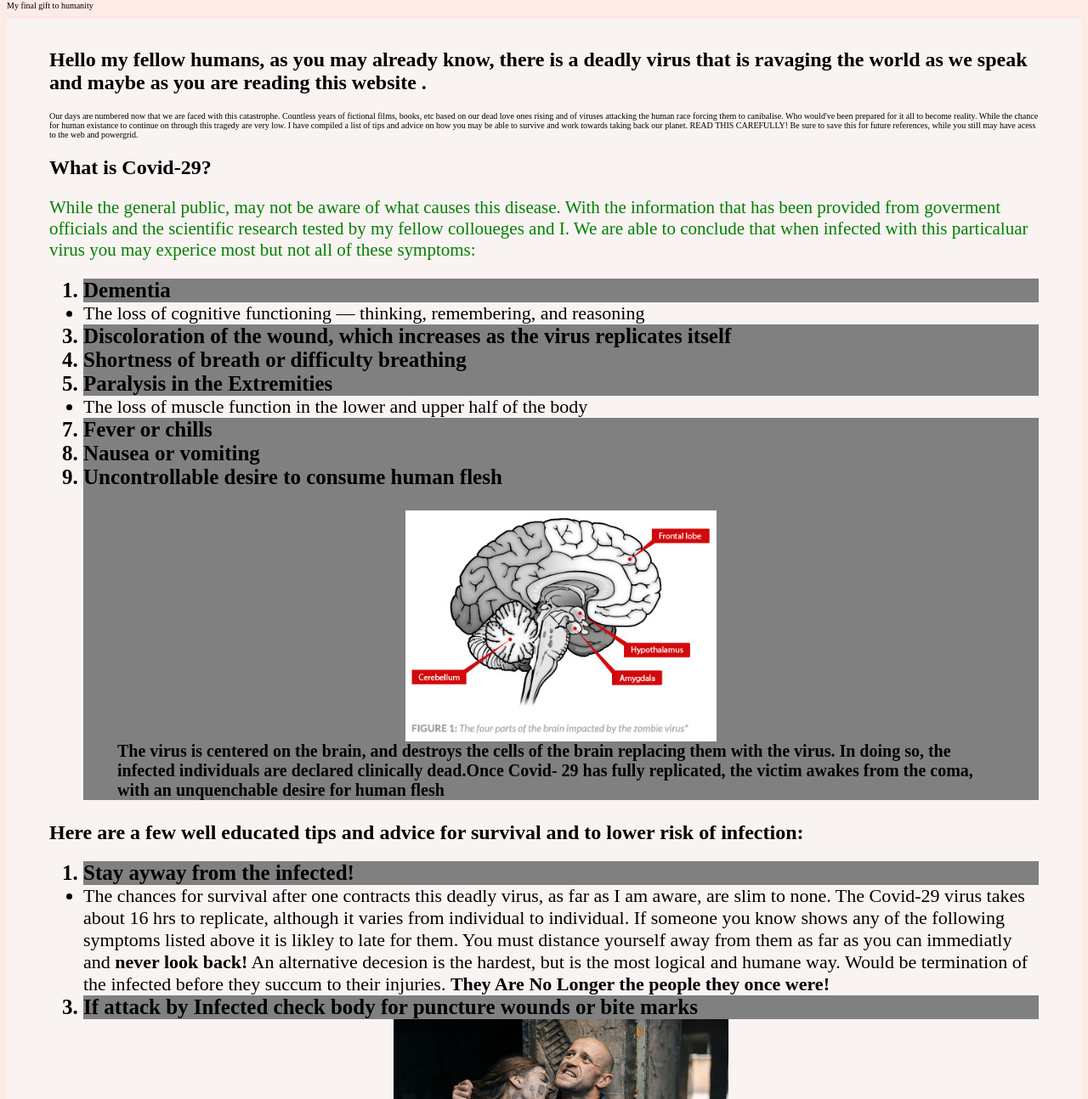
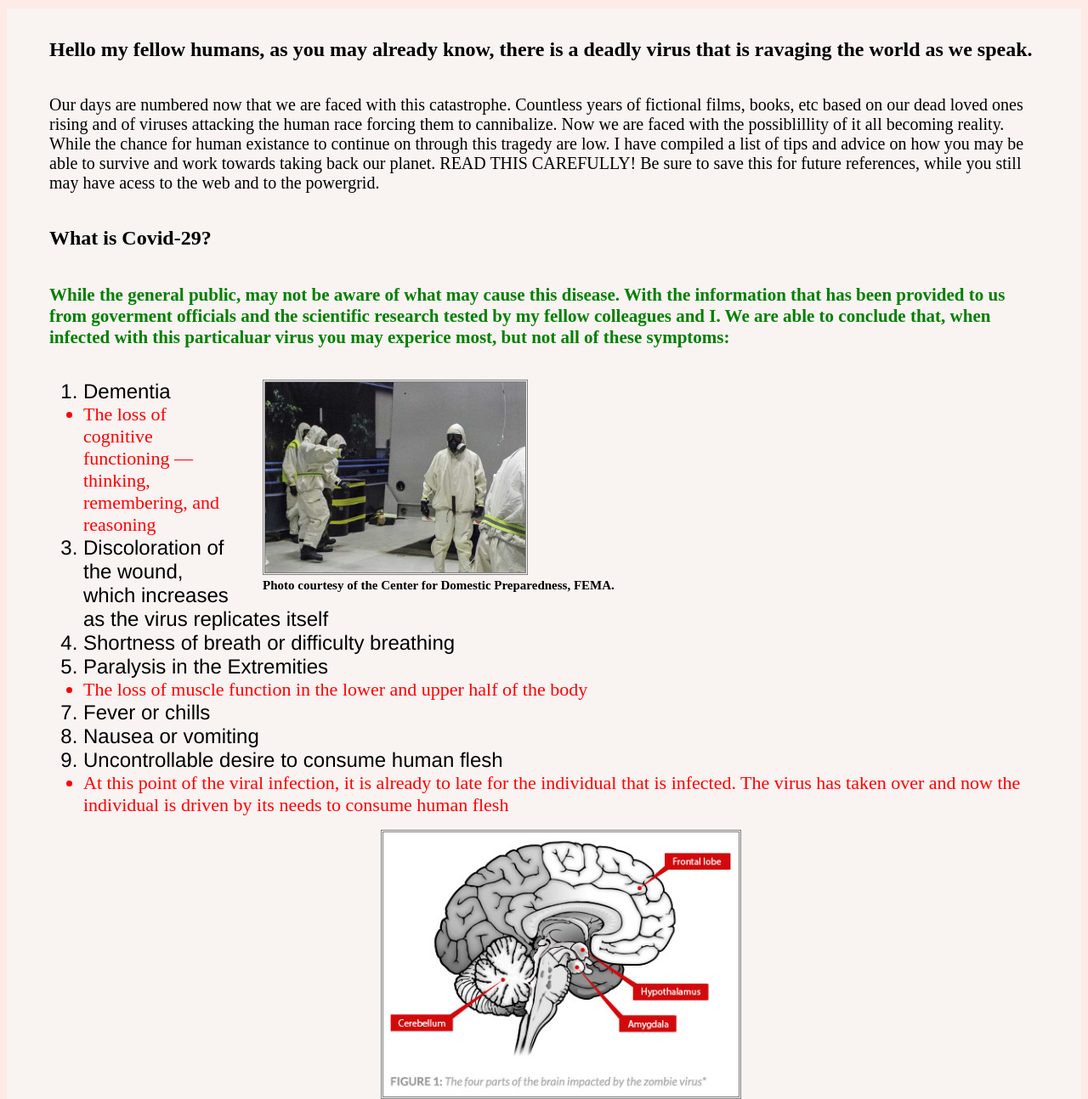
Before and after one commit to St-Louis-Women-March-2022/js-assignment-4-html-me-something-HoneyG4, a website: page index.html in a window 1280 px wide. Shown: the part 171-1465 px from the top of the page at 85% size. Drawn offline with Linux system fonts and the light colour scheme; files whose address does not match are found by name.

Commit message:
Final commit

```diff
--- a/index.html
+++ b/index.html
@@ -9,27 +9,29 @@
       <header>
       <h1 id = "mainHeading">The End of Our Days are Upon Us!
       </h1>
-      <P><strong>READ THIS WEBSITE NOW BEFORE IT IS TO LATE!!!</strong></P>
-      <p>Posted by <b>Anonymous</b></p>
-      <P>My final gift to humanity</P>
-   </header>
- </article>
+      <P style = "color:red";><strong>READ THIS WEBSITE NOW BEFORE IT IS TO LATE!!!</strong></P>
+ </header>
 
    <div id = "main-body">
-      <article>
+
          <section>
-   <h2 id = descripton> Hello my fellow humans, as you may already know, there is a deadly virus that is ravaging the world as we speak and maybe as you are reading this website .
-   </h1>
-   <P >
-      Our days are numbered now that we are faced with this catastrophe. Countless years of fictional films, books, etc based on our dead love ones rising and of viruses attacking the human race forcing them to canibalise. Who would've been prepared for it all to become reality.
-      While the chance for human existance to continue on through this tragedy are very low. I have compiled a list of tips and advice on how you may be able to survive and work towards taking back our planet. READ THIS CAREFULLY! Be sure to save this for future references, while you still may have acess to the web and powergrid.
+   <h2> Hello my fellow humans, as you may already know, there is a deadly virus that is ravaging the world as we speak.
+   </h2>
+   <P>
+      Our days are numbered now that we are faced with this catastrophe. Countless years of fictional films, books, etc based on our dead loved ones rising and of viruses attacking the human race forcing them to cannibalize. Now we are faced with the possiblillity of it all becoming reality.
+      While the chance for human existance to continue on through this tragedy are low. I have compiled a list of tips and advice on how you may be able to survive and work towards taking back our planet. READ THIS CAREFULLY! Be sure to save this for future references, while you still may have acess to the web and to the powergrid.
    </P>
    </section>
-</article>
    <section>
       <h2> What is Covid-29?</h2>
-      <p id="testP" class="funParagraph"> While the general public, may not be aware of what causes this disease.
-       With the information that has been provided from goverment officials and the scientific research tested by my fellow colloueges and I. We are able to conclude that when infected with this particaluar virus you may experice most but not all of these symptoms: </p>
+      <p id="testP" class="funParagraph"> While the general public, may not be aware of what may cause this disease.
+       With the information that has been provided to us from goverment officials and the scientific research tested by my fellow colleagues and I. We are able to conclude that, when infected with this particaluar virus you may experice most, but not all of these symptoms: </p>
+       <figure class="figure">
+         <img src ="images/hazmat-suits.jpg" class="img">
+         <figcaption> Photo courtesy of the Center for Domestic Preparedness, FEMA.</figcaption>
+         </figure>
+      </section>
+         <section>
        <ol>
          <li class = "a"> Dementia </li>
          <li class = "b">
@@ -39,12 +41,12 @@
          <li class = "a">Shortness of breath or difficulty breathing</li>
          <li class = "a"> Paralysis in the Extremities</li>
          <li class = "b">The loss of muscle function in the lower and upper half of the body </li>
-
          <li class = "a">Fever or chills</li>
          <li class = "a">Nausea or vomiting</li>
-         <li class = "a">Uncontrollable desire to consume human flesh
+         <li class = "a">Uncontrollable desire to consume human flesh</li>
+         <li class = "b">At this point of the viral infection, it is already to late for the individual that is infected. The virus has taken over and now the individual is driven by its needs to consume human flesh</li>
        <figure>
-         <img src="C:\Users\guess1\OneDrive\html-me-something\js-assignment-4-html-me-something-HoneyG4\images\zombies brain.jpg">
+         <img src="images/zombies brain.jpg">
          <figcaption> The virus is centered on the brain, and destroys the cells of the brain replacing them with the virus. In doing so, the infected individuals are declared clinically dead.Once Covid- 29 has fully replicated, the victim awakes from the coma, with an unquenchable desire for human flesh</figcaption>
       </figure>
        </ol>
@@ -54,26 +56,36 @@
             Here are a few well educated tips and advice for survival and to lower risk of infection:
          </h2>
          <ol>
-            <li class = "a"> Stay ayway from the infected! </li>
-           <Li class="b">The chances for survival after one contracts this deadly virus, as far as I am aware, are slim to none. The Covid-29 virus takes about 16 hrs to replicate, although it varies from individual to individual. If someone you know shows any of the following symptoms listed above it is likley to late for them. You must distance yourself away from them as far as you can immediatly and <b>never look back!</b>
-            An alternative decesion is the hardest, but is the most logical and humane way. Would be termination of the infected before they succum to their injuries. <b>They Are No Longer the people they once were!</b>
+            <li class ="a"> Stay ayway from the infected! </li>
+           <li class="b">The chances for survival after one contracts this deadly virus, as far as I am aware, are slim to none. The Covid-29 virus takes about 16 hrs to replicate, although it varies from individual to individual. If someone you know shows any of the following symptoms listed above it is likley to late for them. You must distance yourself away from them as far as you can immediatly and <b>never look back!</b>
+            An alternative decision is the hardest, but is the most logical and humane way. Would be termination of the infected before they succum to their injuries. <b>They Are No Longer the people they once were!</b>
            </li>
-           <li class = "a">If attack by Infected check body for puncture wounds or bite marks</li>
-           <img src = "C:\Users\guess1\OneDrive\html-me-something\zombie bite.jpg">
+           <li class="a"> If attacked by infected check body for puncture wounds or bite marks</li>">
+           <figure>
+           <img class= "img" src="images/zombie bite.jpg">
            <figcaption> When bitten/injured by infected, bodidly fluids can be passed on easily. </figcaption>
-           <li class = "a"> Don’t drink the water
-            </li >
+           </figure>
+           <li class = "a"> Don&apos;t drink the water
+            </li>
             <li class = "b">You must stock up on water while you can. Due to the virus it is unsure
                if the water is safe to consume.
             </li>
-            <li class = "a"> Just because you have shelter doesn’t mean you’re safe!</li>
+            <li class = "a"> Just because you have shelter doesn&apos;t mean you&apos;re safe!</li>
             <li cLass ="b">They might not be very coordinated, but zombies can still break through barriers, especially en masse. They are highly <b>DANGEROUS!</b> Try to find somewhere as far way and safe as possible that you can.</li>
             <li class = "a">Wear protective Gear/clothing</li>
+            </li>
          </ol>
       </section>
-
-
-
+      <section>
+         <p> While the goverment officials are hiding informaton from us, the citizens are left in the dark. I hope this website reaches many of you before it is to late.
+            Act now or this world as we know it, may well be lost! Remember to always remain aleart and ready for anything. Be very cautious of you who you allow in your circle. You never know when you could be stabbed in the back by your fellow humans. Friends can become foes very quickly.
+         </p>
+         <p>This is my gift to humanity. May god bless</p>
+      </section>
+       </article>
+       <footer>
+         <p> &copy; 2022 Eren Yaeger</p>
+       </footer>
  </div>
    </body>
 </html>
--- a/styles.css
+++ b/styles.css
@@ -4,20 +4,24 @@ body{
     margin: 8px;
     display: block;
 }
-h1{
+#mainHeading{
+    font-size: 40px;
+    color:red;
+    text-align: center;
     text-decoration: underline;
-    font-size: 40px;
+    font-family: 'Times New Roman', Times, serif;
 }
+
 li.b{
 
     list-style-type: disc;
     font-size: 22px;
+    color:red;
 }
 li.a{
-    font-size:25px;
-    font-weight: bold;
-    background-color: gray;
+    font-size:24px;
 
+    font-family: 'Franklin Gothic Medium', 'Arial Narrow', Arial, sans-serif;
     ;
 }
 #main-body{
@@ -30,36 +34,49 @@ strong{
 div{
     padding: 15px 50px 50px 50px;
 }
-#mainHeading{
-    color:red;
-    text-align: center
-}
+
 .funParagraph{
     color: green;
-    font-size: 21px
-
+    font-size: 21px;
+    font-weight:bold;
 }
 p{
-    font-size: 10px;
+    font-size: 20px;
+    display: inline-block;
 }
 
 img {
     display: block;
     margin-left: auto;
     margin-right: auto;
-    width: 35%;
+    width: 40%;
+    height: 10%;
+    border-style: double;
+    border-width: medium;
+    border-color: gray;
   }
   figcaption{
-    font-size: 20px;
+    font-size: 15px;
+    display:block;
+    font-weight: bold;
 
   }
-  #description{
-    font-size: 10px;
-  }
+
   .img{
-    display: block;
+    display: inline;
     margin-left: auto;
     margin-right: auto;
     width: 35%;
 
-  }
+    }
+    section{
+        display:block;
+    }
+ article{
+    display:block
+ }
+.figure{
+    float: right;
+    width: 75%;
+
+}
```
Also changed, not shown: images/hazmat-suits.jpg (added), 1 other file.
